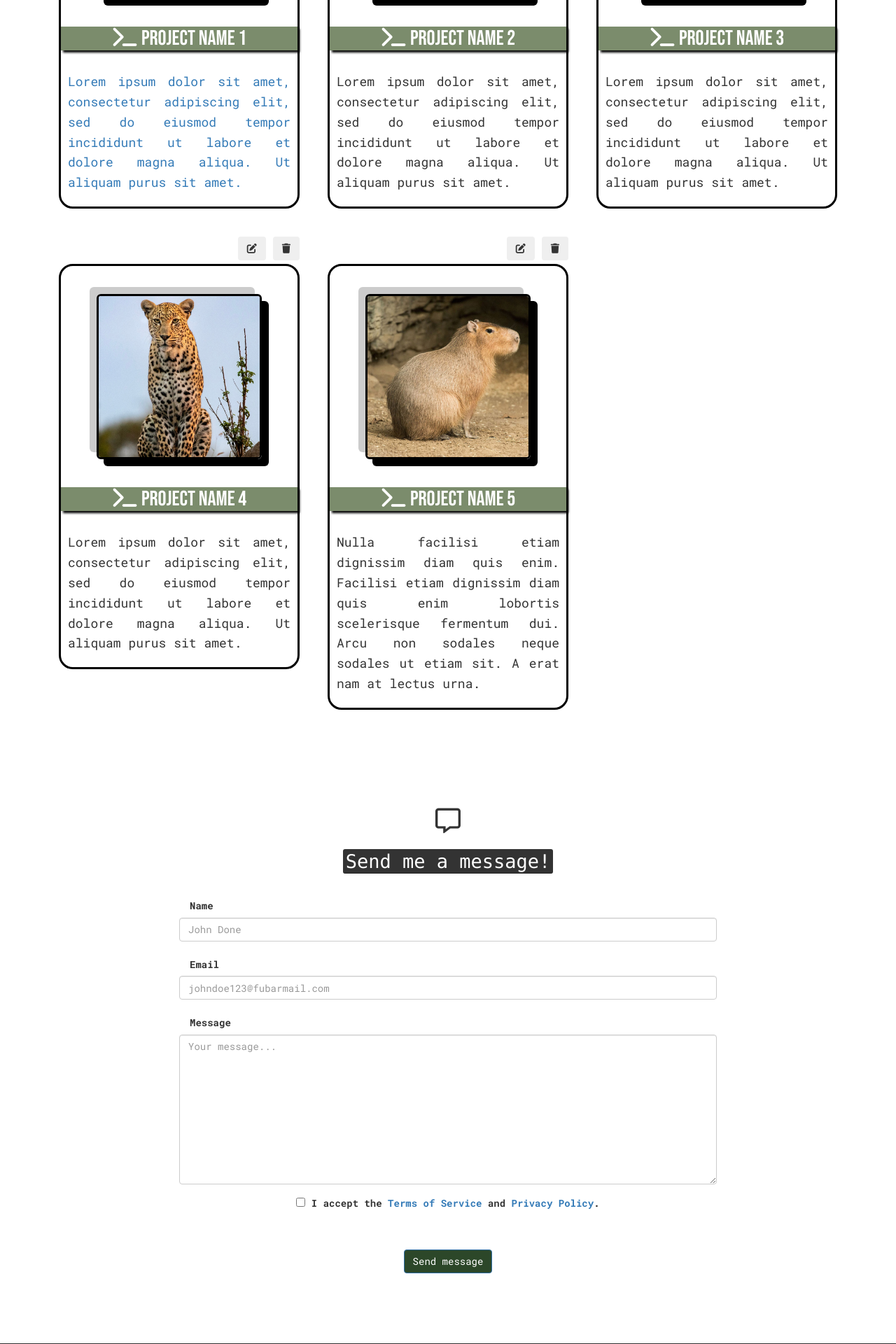
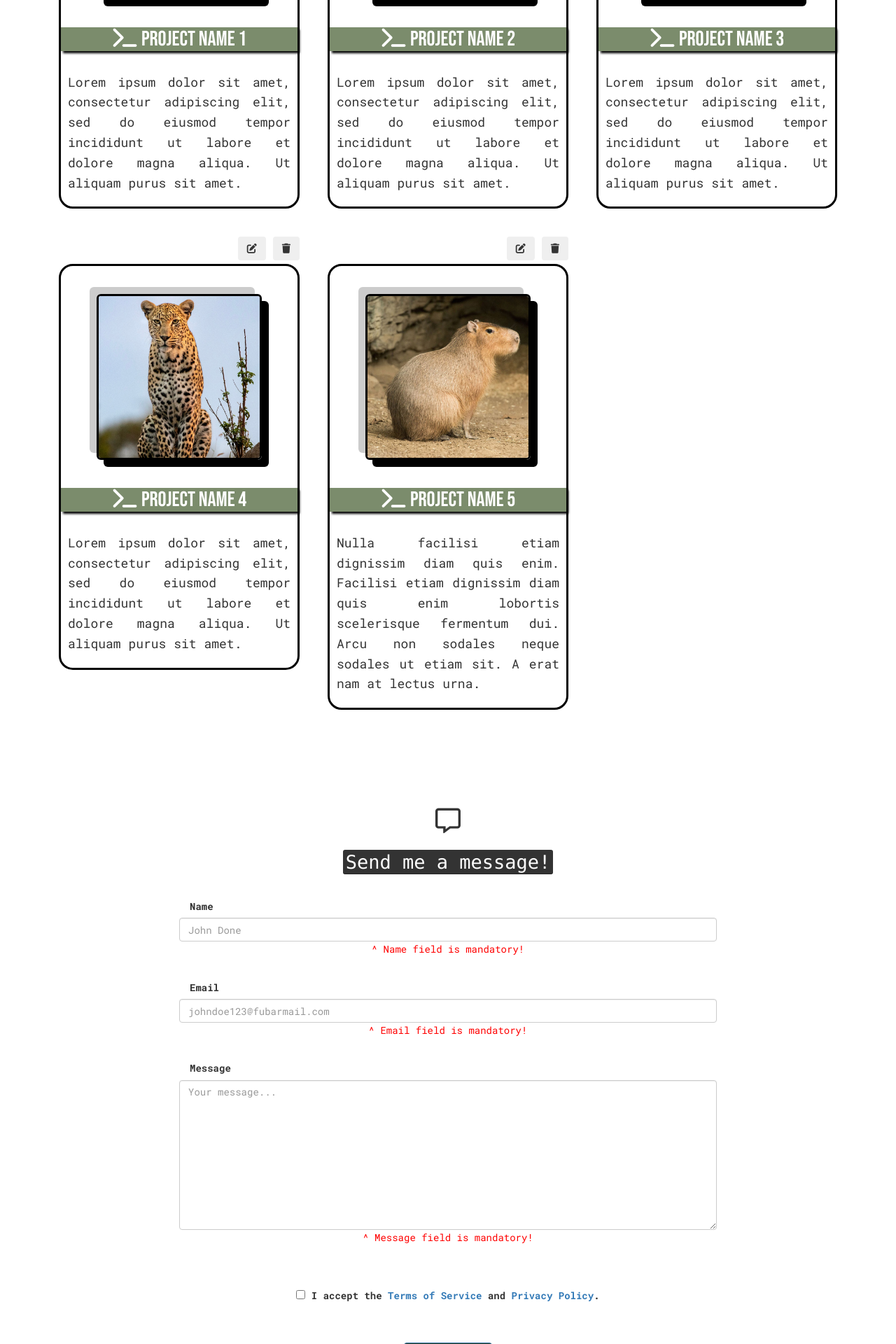
Before and after one commit to ZsakaiBalint/portfolio-website, a PHP site: page / in a window 1280 px wide. Shown: the part 2348-4268 px from the top of the page at 70% size. Run offline with PHP 8.4, Linux system fonts and the light colour scheme; some libraries are stand-ins or nearby versions.

Commit message:
styling of index page is complete

```diff
--- a/index.html
+++ b/index.html
@@ -81,16 +81,19 @@
 <div class="jumbotron roboto-mono-custom">
     <div class="container">
       <div class="jumbotron-row row">
-        <div class="jumbotron-image-div col-12 col-md-6">
+        <div class="jumbotron-image-div col-12 col-lg-6">
           <img src="images/profile_image.jpg" class="jumbotron-image img-fluid img-circle" alt="profile image">
         </div>
-        <div class="jumbotron-text col-12 col-md-6 ">
-          <h1>Hi! My name is Bálint Zsákai</h1>
-          <h2>I'm a backend-developer</h2>
-          <p>and this is my portfolio website</p>
+        <div class="jumbotron-text col-12 col-lg-6 ">
+          <h1>Hi, my name is Bálint Zsákai</h1>
+          <h3>I'm a backend-developer,</h3>
+          <p>and this is my portfolio website.</p>
 
-          <div class="button-container">
-            <button id="projectsButton" type="button" class="btn btn-secondary"><i class="fa-solid fa-rocket"></i> <b>View my projects</b></button>
+          <div class="button-container projectButtonDiv">
+            <button id="projectsButton" type="button" class="btn btn-secondary btn-lg">
+              <i class="fa-solid fa-rocket"></i>
+              <b>View my projects</b>
+            </button>
           </div>
         </div>
 
@@ -291,6 +294,7 @@
         <button id="CVButton" type="button" class="btn btn-secondary"><i class="fa-solid fa-trash"></i></button>
       </div>
       <div class="project-inner">
+        <a href="project_1.html">
           <img src="images/project2.jpg" class="img-fluid img-rounded" alt="profile image">
           <h2 class="bebas-neue-regular"><i class="fa-solid fa-terminal"></i> Project name 2</h2>
           <div class="project-description">
@@ -299,6 +303,7 @@
               Ut aliquam purus sit amet.
             </h4>
           </div>
+        </a>
       </div>
     </div>
 
@@ -308,6 +313,7 @@
         <button id="CVButton" type="button" class="btn btn-secondary"><i class="fa-solid fa-trash"></i></button>
       </div>
       <div class="project-inner">
+        <a href="project_1.html">
           <img src="images/project3.jpg" class="img-fluid img-rounded" alt="profile image">
           <h2 class="bebas-neue-regular"><i class="fa-solid fa-terminal"></i> Project name 3</h2>
           <div class="project-description">
@@ -316,6 +322,7 @@
               Ut aliquam purus sit amet.
             </h4>
           </div>
+        </a>
       </div>
     </div>
 
@@ -325,6 +332,7 @@
         <button id="CVButton" type="button" class="btn btn-secondary"><i class="fa-solid fa-trash"></i></button>
       </div>
       <div class="project-inner">
+        <a href="project_1.html">
           <img src="images/project4.jpg" class="img-fluid img-rounded" alt="profile image">
           <h2 class="bebas-neue-regular"><i class="fa-solid fa-terminal"></i> Project name 4</h2>
             <div class="project-description">
@@ -333,6 +341,7 @@
               Ut aliquam purus sit amet.
             </h4>
           </div>
+        </a>
       </div>
     </div>
 
@@ -342,6 +351,7 @@
         <button id="CVButton" type="button" class="btn btn-secondary"><i class="fa-solid fa-trash"></i></button>
       </div>
       <div class="project-inner">
+        <a href="project_1.html">
           <img src="images/project5.jpg" class="img-fluid img-rounded" alt="profile image">
           <h2 class="bebas-neue-regular"><i class="fa-solid fa-terminal"></i> Project name 5</h2>
           <div class="project-description">
@@ -351,6 +361,7 @@
               at lectus urna.
             </h4>
           </div>
+        </a>
       </div>
     </div>
 
@@ -375,19 +386,22 @@
     <div class="form-group row">
         <label for="inputName1" class="col-sm-2 col-form-label">Name</label>
         <input type="text" class="form-control" placeholder="John Done" id="inputName1" aria-describedby="inputName1" >
+        <p class="red">^ Name field is mandatory!</p>
     </div>
 
     <div class="form-group row">
       <label for="inputEmal1" class="col-sm-2 col-form-label">Email</label>
       <input type="email" class="form-control" placeholder="johndoe123@fubarmail.com" id="inputEmal1">
+      <p class="red">^ Email field is mandatory!</p>
     </div>
 
     <div class="form-group row">
       <label for="messageInput1" class="col-sm-2 col-form-label">Message</label>
       <textarea placeholder="Your message..." class="form-control" id="messageInput" rows="10"></textarea>
+      <p class="red">^ Message field is mandatory!</p>
     </div>
 
-    <div class="form-check">
+    <div class="form-check eula">
       <input type="checkbox" class="form-check-input" id="exampleCheck1">
       <label class="form-check-label" for="exampleCheck1">I accept the <a href="#projects">Terms of Service</a> and <a href="#project">Privacy Policy</a>. </label>
     </div>
--- a/styles.css
+++ b/styles.css
@@ -222,6 +228,11 @@ html {
 .project-inner {
   border: 3px solid black;
   border-radius: 20px;
+}
+
+.project-inner a {
+  text-decoration: none;  /* Remove underline */
+  color: inherit;         /* Inherit the text color from the parent */
 }
 
 .project-description {
@@ -506,3 +538,13 @@ li a {
   color: white;
   background-color: #7b8c6c;
 }
+
+
+
+.red {
+  color: red;
+}
+
+.eula {
+  margin-top: 50px;
+}
```
Also changed, not shown: other parts of styles.css (+46 -19 lines), images/profile_image.jpg. Lines whose indentation alone changed are shown as unchanged.
